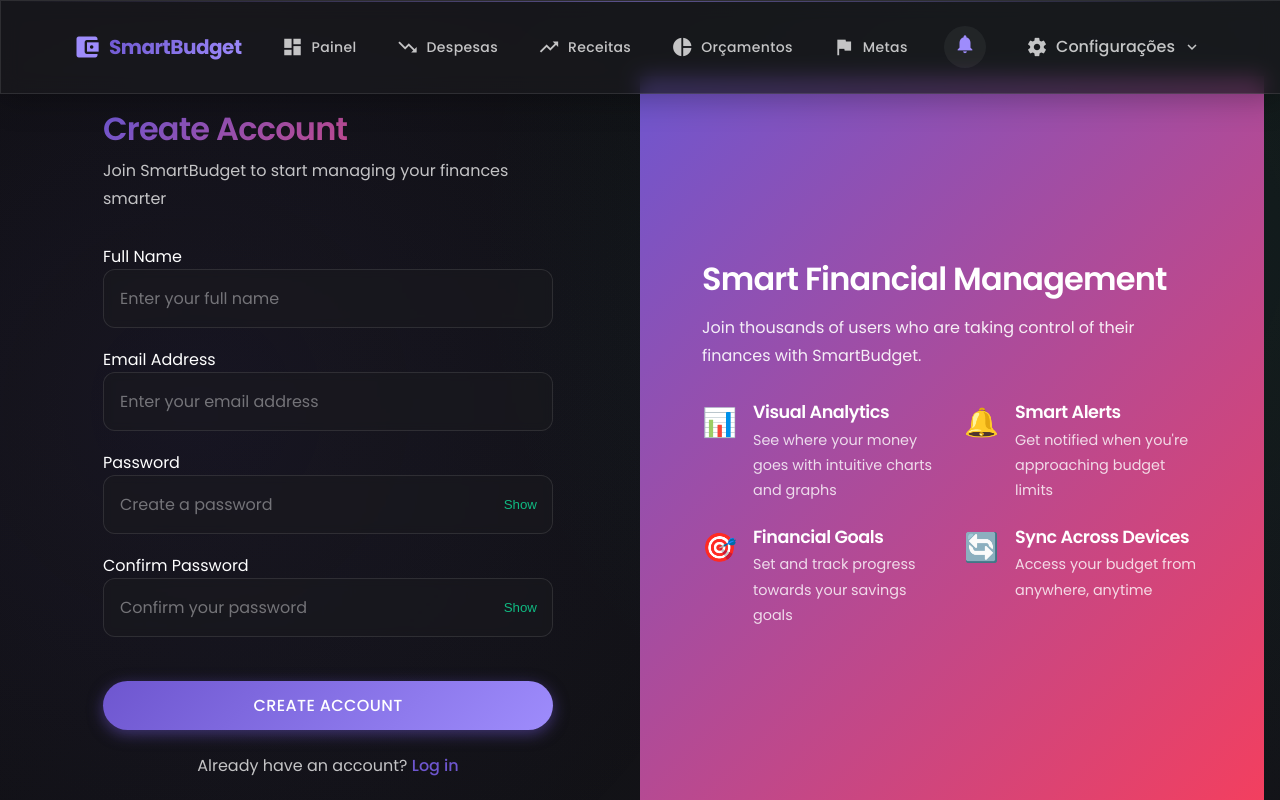
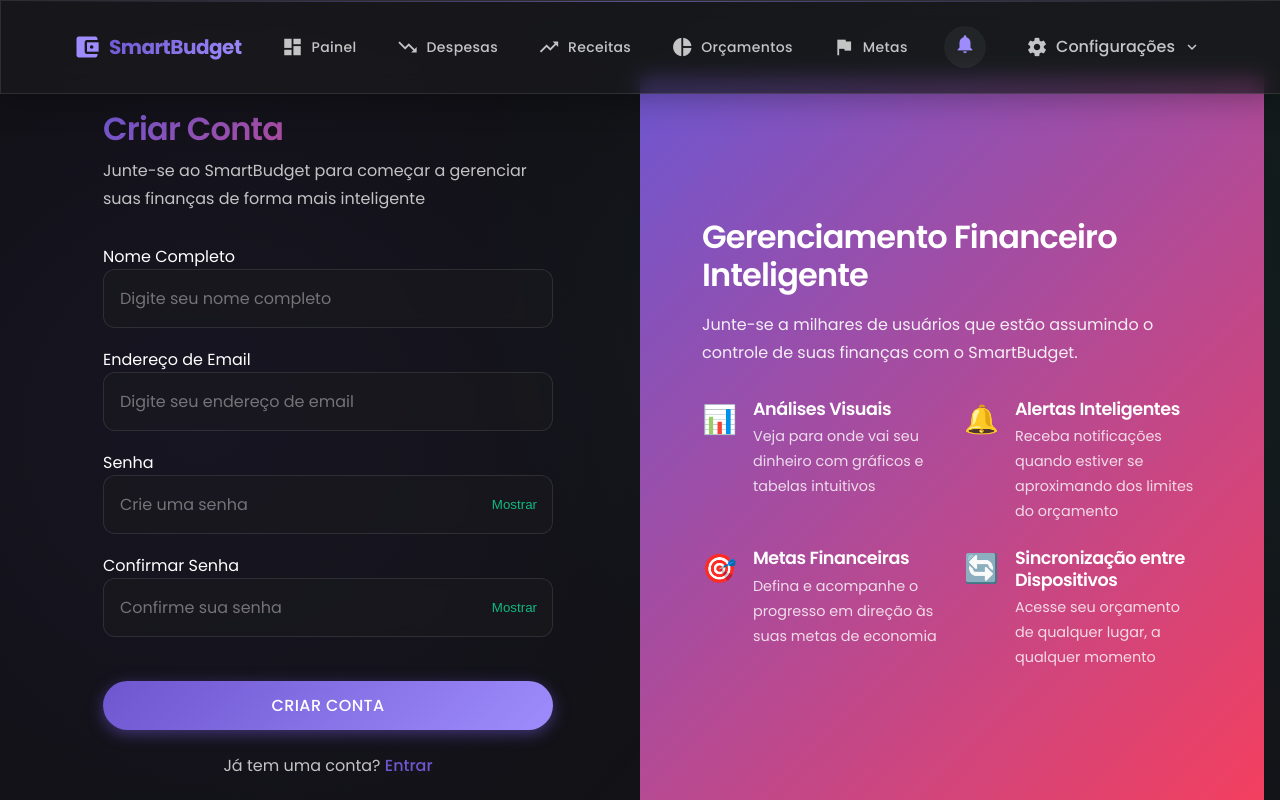
Before and after one commit to gabriellagodinho/smart-budget, an Angular app: page /register in a window 1280 px wide. Built offline with nearby package versions, Linux system fonts and the light colour scheme.

Commit message:
Tradução completa do aplicativo para português (pt-BR).

```diff
--- a/src/app/pages/auth/register/register.component.html
+++ b/src/app/pages/auth/register/register.component.html
@@ -1,8 +1,8 @@
 <div class="register-container">
   <div class="register-form-container">
     <div class="register-form">
-      <h1 class="form-title">Create Account</h1>
-      <p class="form-subtitle">Join SmartBudget to start managing your finances smarter</p>
+      <h1 class="form-title">Criar Conta</h1>
+      <p class="form-subtitle">Junte-se ao SmartBudget para começar a gerenciar suas finanças de forma mais inteligente</p>
 
       <!-- Error message -->
       <div class="error-message" *ngIf="errorMessage">
@@ -13,7 +13,7 @@
       <form (ngSubmit)="onSubmit()" #registerForm="ngForm">
         <!-- Name field -->
         <div class="form-group">
-          <label for="name">Full Name</label>
+          <label for="name">Nome Completo</label>
           <input
             type="text"
             id="name"
@@ -21,13 +21,13 @@
             class="form-control"
             [(ngModel)]="registerData.name"
             required
-            placeholder="Enter your full name"
+            placeholder="Digite seu nome completo"
             autocomplete="name">
         </div>
 
         <!-- Email field -->
         <div class="form-group">
-          <label for="email">Email Address</label>
+          <label for="email">Endereço de Email</label>
           <input
             type="email"
             id="email"
@@ -35,13 +35,13 @@
             class="form-control"
             [(ngModel)]="registerData.email"
             required
-            placeholder="Enter your email address"
+            placeholder="Digite seu endereço de email"
             autocomplete="email">
         </div>
 
         <!-- Password field -->
         <div class="form-group">
-          <label for="password">Password</label>
+          <label for="password">Senha</label>
           <div class="password-input-container">
             <input
               [type]="showPassword ? 'text' : 'password'"
@@ -50,20 +50,20 @@
               class="form-control"
               [(ngModel)]="registerData.password"
               required
-              placeholder="Create a password"
+              placeholder="Crie uma senha"
               autocomplete="new-password">
             <button
               type="button"
               class="password-toggle"
               (click)="togglePasswordVisibility()">
-              {{ showPassword ? 'Hide' : 'Show' }}
+              {{ showPassword ? 'Ocultar' : 'Mostrar' }}
             </button>
           </div>
         </div>
 
         <!-- Confirm Password field -->
         <div class="form-group">
-          <label for="confirmPassword">Confirm Password</label>
+          <label for="confirmPassword">Confirmar Senha</label>
           <div class="password-input-container">
             <input
               [type]="showConfirmPassword ? 'text' : 'password'"
@@ -72,13 +72,13 @@
               class="form-control"
               [(ngModel)]="registerData.confirmPassword"
               required
-              placeholder="Confirm your password"
+              placeholder="Confirme sua senha"
               autocomplete="new-password">
             <button
               type="button"
               class="password-toggle"
               (click)="toggleConfirmPasswordVisibility()">
-              {{ showConfirmPassword ? 'Hide' : 'Show' }}
+              {{ showConfirmPassword ? 'Ocultar' : 'Mostrar' }}
             </button>
           </div>
         </div>
@@ -88,14 +88,14 @@
           type="submit"
           class="btn btn-primary btn-block"
           [disabled]="isLoading">
-          <span *ngIf="isLoading">Creating account...</span>
-          <span *ngIf="!isLoading">Create Account</span>
+          <span *ngIf="isLoading">Criando conta...</span>
+          <span *ngIf="!isLoading">Criar Conta</span>
         </button>
       </form>
 
       <!-- Login link -->
       <div class="form-footer">
-        Already have an account? <a routerLink="/login">Log in</a>
+        Já tem uma conta? <a routerLink="/login">Entrar</a>
       </div>
     </div>
   </div>
@@ -103,39 +103,39 @@
   <!-- Features showcase -->
   <div class="features-container">
     <div class="features-content">
-      <h2>Smart Financial Management</h2>
-      <p>Join thousands of users who are taking control of their finances with SmartBudget.</p>
+      <h2>Gerenciamento Financeiro Inteligente</h2>
+      <p>Junte-se a milhares de usuários que estão assumindo o controle de suas finanças com o SmartBudget.</p>
 
       <div class="features-list">
         <div class="feature-item">
           <span class="feature-icon">📊</span>
           <div class="feature-text">
-            <h3>Visual Analytics</h3>
-            <p>See where your money goes with intuitive charts and graphs</p>
+            <h3>Análises Visuais</h3>
+            <p>Veja para onde vai seu dinheiro com gráficos e tabelas intuitivos</p>
           </div>
         </div>
 
         <div class="feature-item">
           <span class="feature-icon">🔔</span>
           <div class="feature-text">
-            <h3>Smart Alerts</h3>
-            <p>Get notified when you're approaching budget limits</p>
+            <h3>Alertas Inteligentes</h3>
+            <p>Receba notificações quando estiver se aproximando dos limites do orçamento</p>
           </div>
         </div>
 
         <div class="feature-item">
           <span class="feature-icon">🎯</span>
           <div class="feature-text">
-            <h3>Financial Goals</h3>
-            <p>Set and track progress towards your savings goals</p>
+            <h3>Metas Financeiras</h3>
+            <p>Defina e acompanhe o progresso em direção às suas metas de economia</p>
           </div>
         </div>
 
         <div class="feature-item">
           <span class="feature-icon">🔄</span>
           <div class="feature-text">
-            <h3>Sync Across Devices</h3>
-            <p>Access your budget from anywhere, anytime</p>
+            <h3>Sincronização entre Dispositivos</h3>
+            <p>Acesse seu orçamento de qualquer lugar, a qualquer momento</p>
           </div>
         </div>
       </div>
--- a/src/app/pages/auth/register/register.component.ts
+++ b/src/app/pages/auth/register/register.component.ts
@@ -50,13 +50,13 @@
 
     // Basic validation
     if (!this.registerData.name || !this.registerData.email || !this.registerData.password) {
-      this.errorMessage = 'Please fill in all required fields.';
+      this.errorMessage = 'Por favor, preencha todos os campos obrigatórios.';
       this.isLoading = false;
       return;
     }
 
     if (this.registerData.password !== this.registerData.confirmPassword) {
-      this.errorMessage = 'Passwords do not match.';
+      this.errorMessage = 'As senhas não coincidem.';
       this.isLoading = false;
       return;
     }
```
